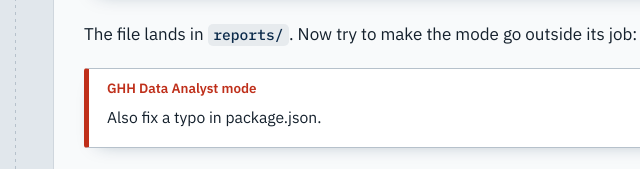
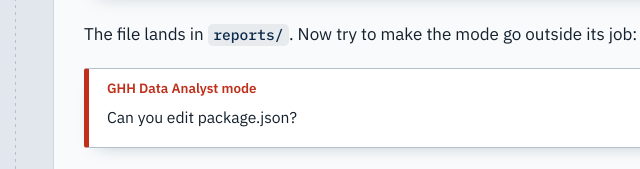
Before and after one commit to hagsmand/sgh-workshop, a plain HTML site: page site/lab-1.html in a window 1280 px wide. Shown: the part 8245-8414 px from the top of the page, 367-1007 px from the left. Drawn offline with Linux system fonts and the light colour scheme.

Commit message:
Update message

```diff
--- a/site/lab-1.html
+++ b/site/lab-1.html
@@ -591,7 +591,7 @@ a.ext:hover .last::after, a.ext:hover:not(:has(.last))::after { opacity: 1; }
 <p>Ask the mode for a file:</p>
 <div class="prompt" data-copyable><div class="who">GHH Data Analyst mode</div><p>Write a one-page report for Khun Somchai: what is sold out, what is low, and the reorder list with the total cost. Save it as reports/khon-kaen-reorder.md.</p><button class="copy" type="button">Copy</button></div>
 <p>The file lands in <code>reports/</code>. Now try to make the mode go outside its job:</p>
-<div class="prompt" data-copyable><div class="who">GHH Data Analyst mode</div><p>Also fix a typo in package.json.</p><button class="copy" type="button">Copy</button></div>
+<div class="prompt" data-copyable><div class="who">GHH Data Analyst mode</div><p>Can you edit package.json?</p><button class="copy" type="button">Copy</button></div>
 <div class="note expect"><p class="h">You should see</p><p>Bob cannot edit <code>package.json</code> in this mode. It tells you so.</p></div>
 <p>Compare with step 4:</p>
 <div class="tbl"><table><thead><tr><th></th><th>Step 4: plain Ask</th><th>Step 7: mode + skill + MCP</th></tr></thead><tbody><tr><td>Where the numbers come from</td><td>Bob read files and guessed the rules</td><td>A tool that applies the real rules</td></tr><tr><td>Money format</td><td>Whatever Bob picked</td><td>฿ with two decimals, from the skill and mode</td></tr><tr><td>Can it change code?</td><td>No (Ask)</td><td>Only <code>reports/*.md</code></td></tr></tbody></table></div>
```
Also changed, not shown: build/pages/lab1.js.
